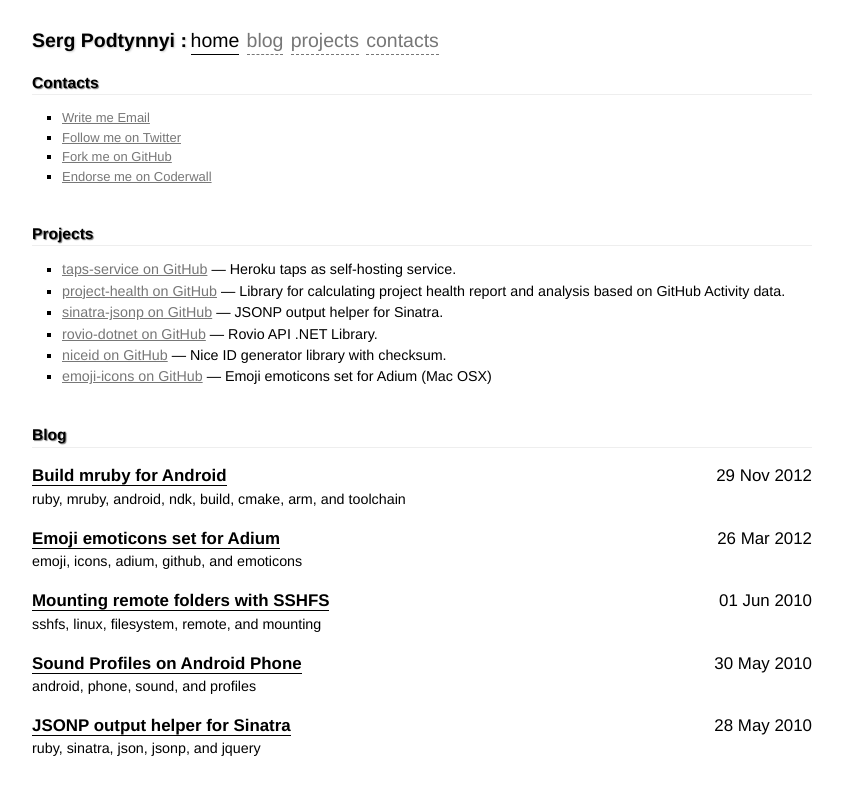
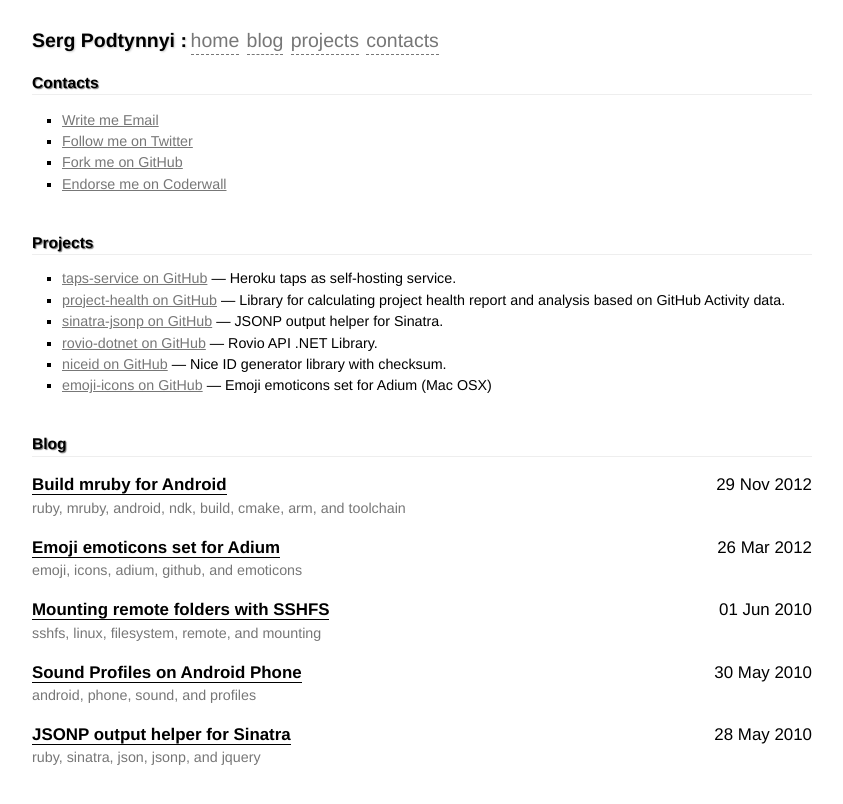
Before and after one commit to shtirlic/shtirlic.github.com, a Jekyll site: the page built from index.html, in a window 1280 px wide. Shown: the top 804 px of the page, without its empty margins (218-1061 px from the left). Built offline with Jekyll 4.4.1, drawn with Linux system fonts in a browser that asks for light colours; some web fonts are replaced; Markdown is read by kramdown in place of the engine named in the settings.

Commit message:
Some css fixes

```diff
--- a/_layouts/default.html
+++ b/_layouts/default.html
@@ -1,4 +1,4 @@
-<!DOCTYPE HTML PUBLIC "-//W3C//DTD HTML 4.01//EN" "http://www.w3.org/TR/html4/strict.dtd">
+<!DOCTYPE html>
 <html lang="en">
   <head>
     <meta http-equiv="Content-Type" content="text/html;charset=utf-8">
@@ -19,11 +19,11 @@
 
       <div class="grid_10 prefix_1 suffix_1">
         <div style="padding-top:2em;">
-          <span class="main_title">Serg Podtynnyi :</span>
-          <span><a class="nav_links" style="border-bottom:1px solid;color:black;" href="/" >home</a></span>&nbsp;
-          <span><a class="nav_links" href="/#blog">blog</a></span>&nbsp;
-          <span><a class="nav_links" href="/#projects">projects</a></span>&nbsp;
-          <span><a class="nav_links" href="/#contacts">contacts</a></span>&nbsp;
+          <span class="main-title">Serg Podtynnyi :</span>
+          <span><a class="nav-links nav-links-hard" href="/" >home</a></span>&nbsp;
+          <span><a class="nav-links" href="/#blog">blog</a></span>&nbsp;
+          <span><a class="nav-links" href="/#projects">projects</a></span>&nbsp;
+          <span><a class="nav-links" href="/#contacts">contacts</a></span>&nbsp;
 
         </div>
       </div>
--- a/_layouts/post.html
+++ b/_layouts/post.html
@@ -5,9 +5,9 @@
 <div class="post sweet-justice">
 
   <div style="margin-bottom:20px">
-    <div class="post_date">{{ page.date | date_to_string }}</div>
+    <div class="post-date">{{ page.date | date_to_string }}</div>
     <h2 style="display:inline">{{ page.title }}</h2>
-    <div style="font-size:1.1em">{{ page.tags | array_to_sentence_string }}</div>
+    <div class="post-tags">{{ page.tags | array_to_sentence_string }}</div>
   </div>
   {{ content }}
 </div>
--- a/css/site.css
+++ b/css/site.css
@@ -46,14 +46,14 @@
   color:black;
 }
 
-span.main_title {
+span.main-title {
   color: #000;
   font-weight: bold;
   font-size: 1.5em;
   text-shadow: #ccc 1px 1px 2px;
 }
 
-div.section_title {
+div.section-title {
   border-bottom: 1px solid #eee;
   font-weight: bold;
   font-size: 1.2em;
@@ -62,23 +62,24 @@
   text-shadow: #777 1px 1px 1px;
 }
 
-span.project_names {
+span.project-names {
   font-size:1.1em;
 }
 
-#projects_list {
+#projects-list {
   padding-top:1em;
 }
 
-#contacts_list {
+#contacts-list {
+  padding-top:1em;
+  font-size:1.1em;
+}
+
+#fav-books-list {
   padding-top:1em;
 }
 
-#books_list {
-  padding-top:1em;
-}
-
-a.nav_links {
+a.nav-links {
   font-size: 1.5em;
   color: #777;
   text-decoration: none;
@@ -86,12 +87,12 @@
   border-bottom:1px dashed #777;
 }
 
-a.nav_links_hard {
+a.nav-links_hard {
   border-bottom:1px solid;
   color:black;
 }
 
-a.nav_links:hover {
+a.nav-links:hover {
   color:black;
   border-bottom:1px dashed black;
 }
@@ -104,24 +105,29 @@
   padding-top:1.2em;
 }
 
-div.post_date {
+div.post-date {
   float:right;
   font-size:1.3em;
 }
 
-a.title_link {
+a.title-link {
   color:black;
   text-decoration:none;
   border-bottom:1px solid black;
 }
 
-a.title_link:hover {
+a.title-link:hover {
   color:#777;
   border-bottom:1px solid #777;
 }
 
 div.post-hr {
   text-align:center;
+}
+
+div.post-tags {
+  color:#777;
+  font-size:1.1em;
 }
 
 blockquote {
--- a/index.html
+++ b/index.html
@@ -4,56 +4,56 @@
 tags: [Serg Podtynnyi, blog, android, ruby, sinatra, adium]
 ---
 
-<div class="section_title" id="contacts">Contacts</div>
-<ul id="contacts_list">
+<div class="section-title" id="contacts">Contacts</div>
+<ul id="contacts-list">
   <li><a href="mailto:serg@podtynnyi.com">Write me Email</a></li>
   <li><a href="https://twitter.com/shtirlic">Follow me on Twitter</a></li>
   <li><a href="https://github.com/shtirlic">Fork me on GitHub</a></li>
   <li><a href="https://coderwall.com/shtirlic">Endorse me on Coderwall</a></li>
 </ul>
 
-<div class="section_title" id="projects">Projects</div>
-<ul id="projects_list">
+<div class="section-title" id="projects">Projects</div>
+<ul id="projects-list">
   <li>
-    <span class="project_names">
+    <span class="project-names">
       <a href="https://github.com/shtirlic/taps-service">taps-service on GitHub</a> &mdash; Heroku taps as self-hosting service.
     </span>
   </li>
   <li>
-    <span class="project_names">
+    <span class="project-names">
       <a href="https://github.com/shtirlic/project-health">project-health on GitHub</a> &mdash; Library for calculating project health report and analysis based on GitHub Activity data.
     </span>
   </li>
   <li>
-    <span class="project_names">
+    <span class="project-names">
       <a href="https://github.com/shtirlic/sinatra-jsonp">sinatra-jsonp on GitHub</a> &mdash; JSONP output helper for Sinatra.
     </span>
   </li>
   <li>
-    <span class="project_names">
+    <span class="project-names">
       <a href="https://github.com/shtirlic/rovio-dotnet">rovio-dotnet on GitHub</a> &mdash; Rovio API .NET Library.
     </span>
   </li>
   <li>
-    <span class="project_names">
+    <span class="project-names">
       <a href="https://github.com/shtirlic/niceid">niceid on GitHub</a> &mdash; Nice ID generator library with checksum.
     </span></li>
   <li>
-    <span class="project_names">
+    <span class="project-names">
       <a href="https://github.com/shtirlic/emoji-icons.AdiumEmoticonSet">emoji-icons on GitHub</a> &mdash; Emoji emoticons set for Adium (Mac OSX)
     </span>
   </li>
 </ul>
 
 
-<div class="section_title" id="blog">Blog</div>
+<div class="section-title" id="blog">Blog</div>
 
 {% for post in site.posts %}
 <div class="post sweet-justice">
   <div>
-    <div class="post_date">{{ post.date | date_to_string }}</div>
-    <h2 style="display:inline"><a class="title_link" href="{{ post.url }}">{{ post.title }}</a></h2>
-    <div style="font-size:1.1em">{{ post.tags | array_to_sentence_string }}</div>
+    <div class="post-date">{{ post.date | date_to_string }}</div>
+    <h2 style="display:inline"><a class="title-link" href="{{ post.url }}">{{ post.title }}</a></h2>
+    <div class="post-tags">{{ post.tags | array_to_sentence_string }}</div>
   </div>
 
   <!--
```
